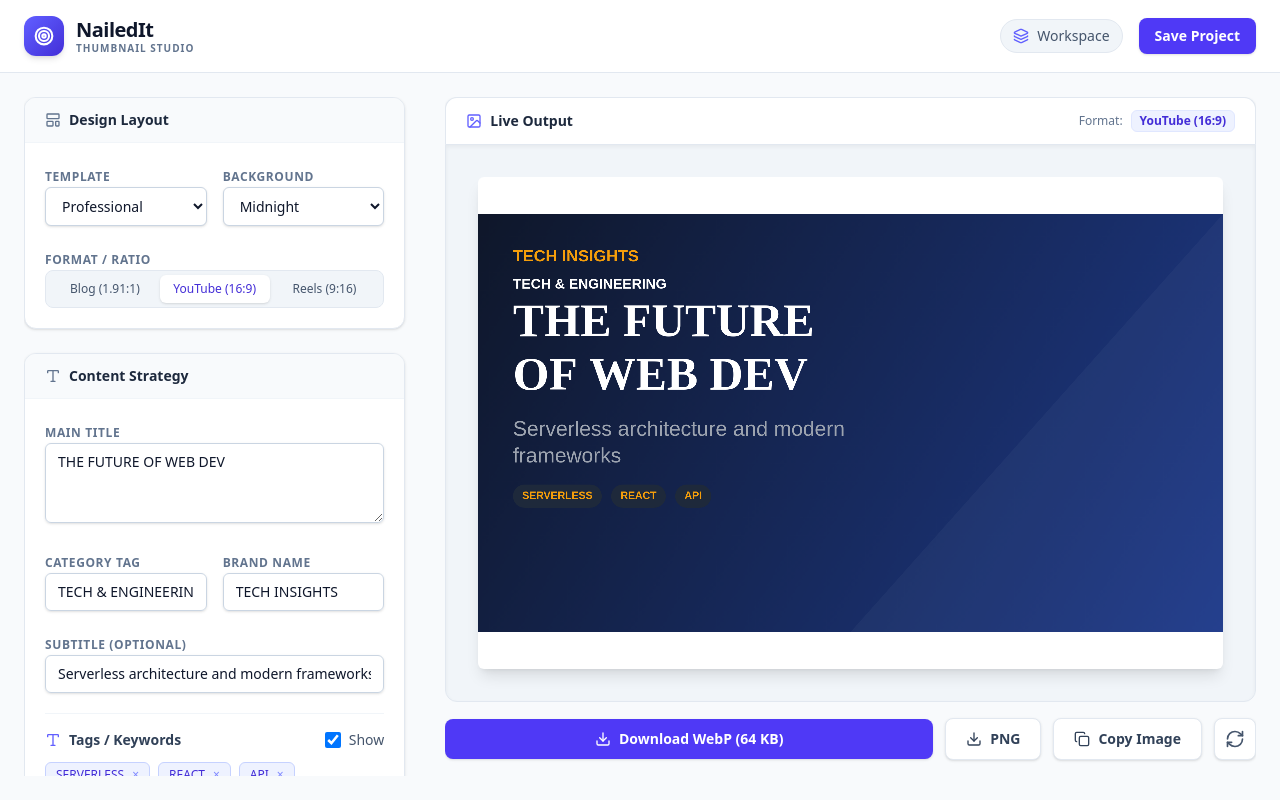
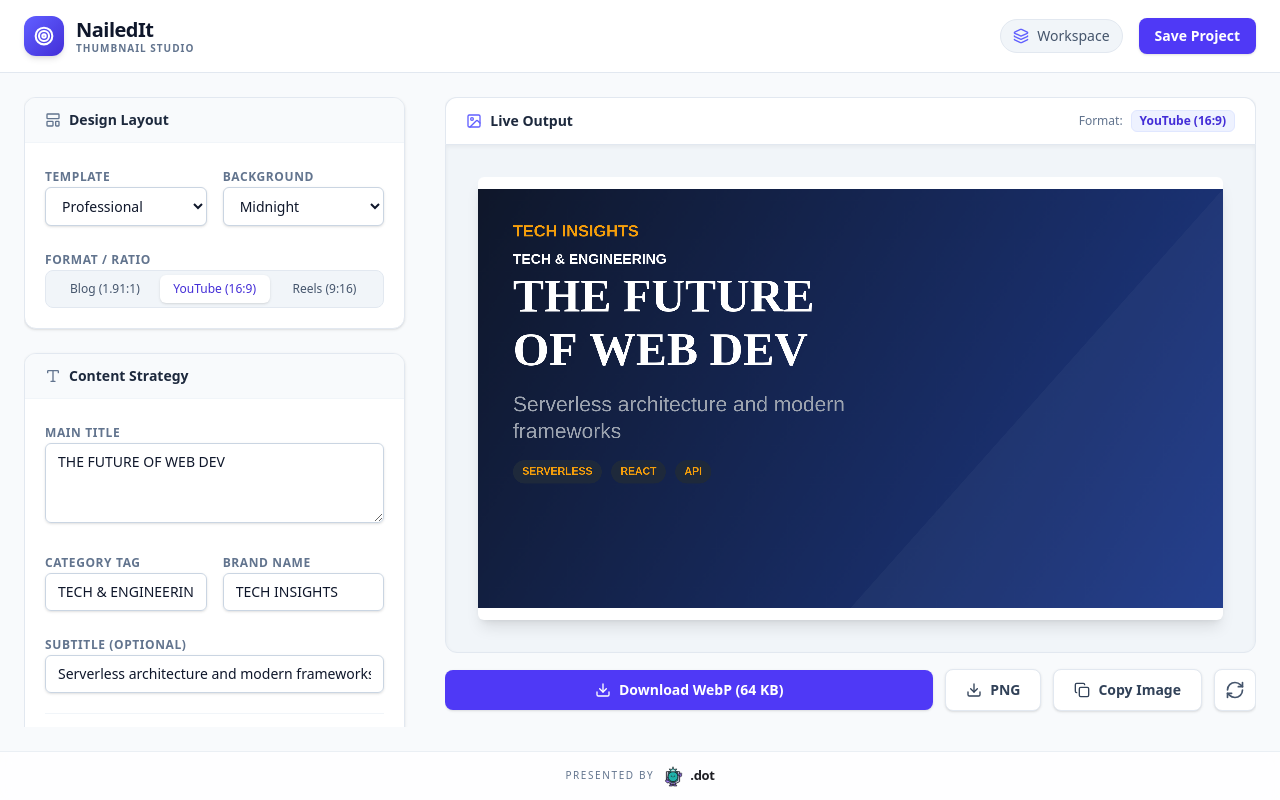
Before and after one commit to cser-utkarsh-raj/NailedIt, a React (Vite) app: page / in a window 1280 px wide. Built offline with nearby package versions, Linux system fonts and the light colour scheme; a web font is replaced by a local one.

Commit message:
Add final .dot footer to NailedIt

```diff
--- a/src/App.tsx
+++ b/src/App.tsx
@@ -1,5 +1,6 @@
 import React, { useState } from 'react';
 import { ThumbnailStudioView } from './components/ThumbnailStudioView';
+import { DotFooter } from './components/DotFooter';
 import { PostData } from './types';
 import { Target, Layers } from 'lucide-react';
 
@@ -28,8 +29,6 @@ export default function App() {
 
   return (
     <div className="w-full h-screen flex flex-col font-sans bg-slate-50 text-slate-900 antialiased overflow-hidden">
-
-      {/* Top Navigation Bar */}
       <header className="bg-white border-b border-slate-200 px-6 py-4 flex items-center justify-between shrink-0">
         <div className="flex items-center gap-3">
           <div className="w-10 h-10 rounded-xl bg-gradient-to-br from-indigo-500 to-indigo-700 flex items-center justify-center shadow-md">
@@ -40,23 +39,18 @@ export default function App() {
             <p className="text-[10px] font-bold text-slate-500 uppercase tracking-widest leading-tight">Thumbnail Studio</p>
           </div>
         </div>
-
         <div className="flex items-center gap-4">
           <div className="flex items-center gap-2 text-sm text-slate-600 bg-slate-100 px-3 py-1.5 rounded-full border border-slate-200">
             <Layers className="w-4 h-4 text-indigo-500" />
             <span>Workspace</span>
           </div>
-          <button className="bg-indigo-600 hover:bg-indigo-700 text-white text-sm font-semibold px-4 py-2 rounded-lg shadow-sm transition">
-            Save Project
-          </button>
+          <button className="bg-indigo-600 hover:bg-indigo-700 text-white text-sm font-semibold px-4 py-2 rounded-lg shadow-sm transition">Save Project</button>
         </div>
       </header>
-
-      {/* Main Studio View */}
-      <main className="flex-1 overflow-hidden p-6 relative">
+      <main className="flex-1 min-h-0 overflow-hidden p-6 relative">
         <ThumbnailStudioView post={post} onUpdatePost={handleUpdatePost} />
       </main>
-
+      <DotFooter />
     </div>
   );
 }
```
